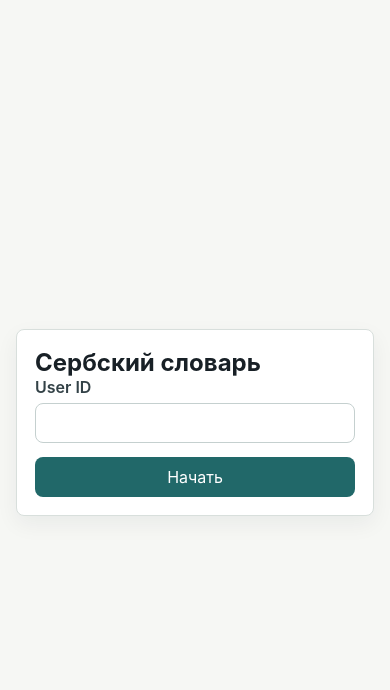
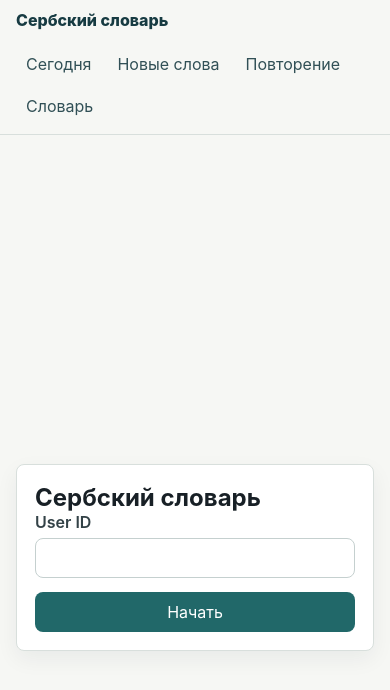
Before and after one commit to ALaunert/slovnik, a Vue app in the folder frontend/: page / in a window 390 px wide. Shown: the top 690 px of the page. Built offline with nearby package versions, Linux system fonts and the light colour scheme; no server answers.

Commit message:
feat: polish responsive localized ui

```diff
--- a/frontend/src/App.vue
+++ b/frontend/src/App.vue
@@ -1,3 +1,7 @@
+<script setup lang="ts">
+import AppShell from "./components/AppShell.vue";
+</script>
+
 <template>
-  <RouterView />
+  <AppShell />
 </template>
--- /dev/null
+++ b/frontend/src/components/AppShell.vue
@@ -0,0 +1,22 @@
+<script setup lang="ts">
+import { RouterLink, RouterView } from "vue-router";
+
+import { messages } from "../i18n/messages";
+
+const copy = messages.ru;
+</script>
+
+<template>
+  <div class="app-layout">
+    <header class="app-header">
+      <RouterLink class="brand" to="/dashboard">{{ copy.appTitle }}</RouterLink>
+      <nav aria-label="Главная навигация">
+        <RouterLink to="/dashboard">{{ copy.dashboard }}</RouterLink>
+        <RouterLink to="/new-words">{{ copy.newWords }}</RouterLink>
+        <RouterLink to="/review">{{ copy.review }}</RouterLink>
+        <RouterLink to="/vocabulary">{{ copy.vocabulary }}</RouterLink>
+      </nav>
+    </header>
+    <RouterView />
+  </div>
+</template>
--- /dev/null
+++ b/frontend/src/i18n/messages.ts
@@ -0,0 +1,26 @@
+export const messages = {
+  ru: {
+    appTitle: "Сербский словарь",
+    dashboard: "Сегодня",
+    newWords: "Новые слова",
+    review: "Повторение",
+    dailyQuiz: "Ежедневный тест",
+    weeklyQuiz: "Недельный тест",
+    vocabulary: "Словарь",
+    editor: "Редактор",
+    emptyVocabulary: "Пока нет слов. Добавьте первое слово в редакторе.",
+    emptyReview: "На сегодня слов для повторения нет.",
+  },
+  sr: {
+    appTitle: "Srpski rečnik",
+    dashboard: "Danas",
+    newWords: "Nove reči",
+    review: "Ponavljanje",
+    dailyQuiz: "Dnevni kviz",
+    weeklyQuiz: "Nedeljni kviz",
+    vocabulary: "Rečnik",
+    editor: "Urednik",
+    emptyVocabulary: "Još nema reči.",
+    emptyReview: "Danas nema reči za ponavljanje.",
+  },
+} as const;
--- a/frontend/src/styles.css
+++ b/frontend/src/styles.css
@@ -64,3 +64,11 @@ label { display: grid; gap: 6px; color: #334247; font-weight: 600; }
 .result-grid div { display: grid; gap: 4px; border: 1px solid #d8dfdc; border-radius: 8px; padding: 14px; }
 .result-grid strong { font-size: 2rem; }
 @media (max-width: 760px) { .choice-grid, .result-grid { grid-template-columns: 1fr; } }
+
+.app-layout { min-height: 100vh; }
+.app-header { position: sticky; top: 0; z-index: 2; display: flex; align-items: center; justify-content: space-between; gap: 16px; padding: 12px 24px; border-bottom: 1px solid #d8dfdc; background: rgba(246, 247, 244, 0.96); backdrop-filter: blur(8px); }
+.brand { color: #173b42; font-weight: 800; text-decoration: none; white-space: nowrap; }
+.app-header nav { display: flex; gap: 6px; flex-wrap: wrap; justify-content: flex-end; }
+.app-header nav a { min-height: 36px; display: inline-flex; align-items: center; border-radius: 8px; padding: 6px 10px; text-decoration: none; color: #315056; }
+.app-header nav a.router-link-active { background: #dce9e7; color: #173b42; }
+@media (max-width: 760px) { .app-header { align-items: flex-start; flex-direction: column; padding: 10px 16px; } .app-header nav { justify-content: flex-start; } }
```
Also changed, not shown: frontend/playwright.config.ts (added, +13 -0 lines), 2 other files (tests, documents, lock files or other folders).
